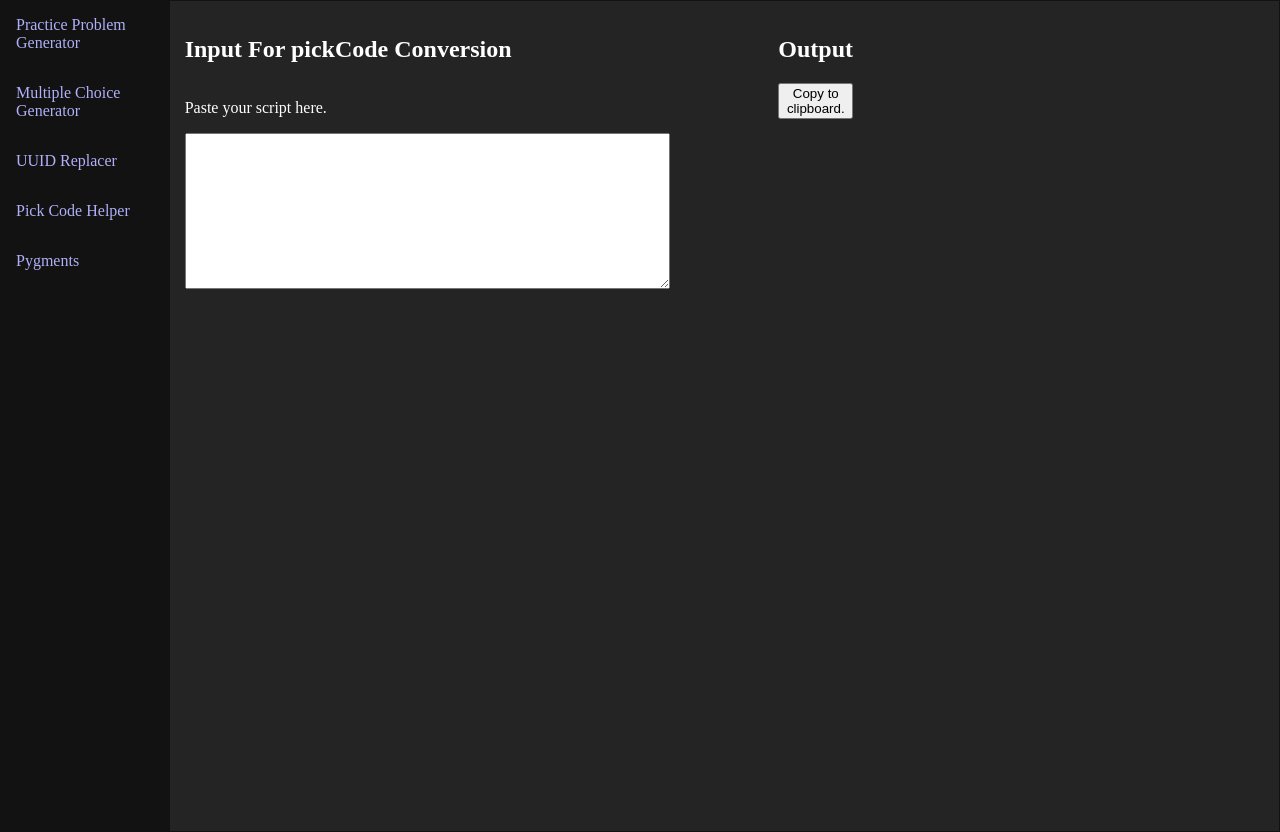
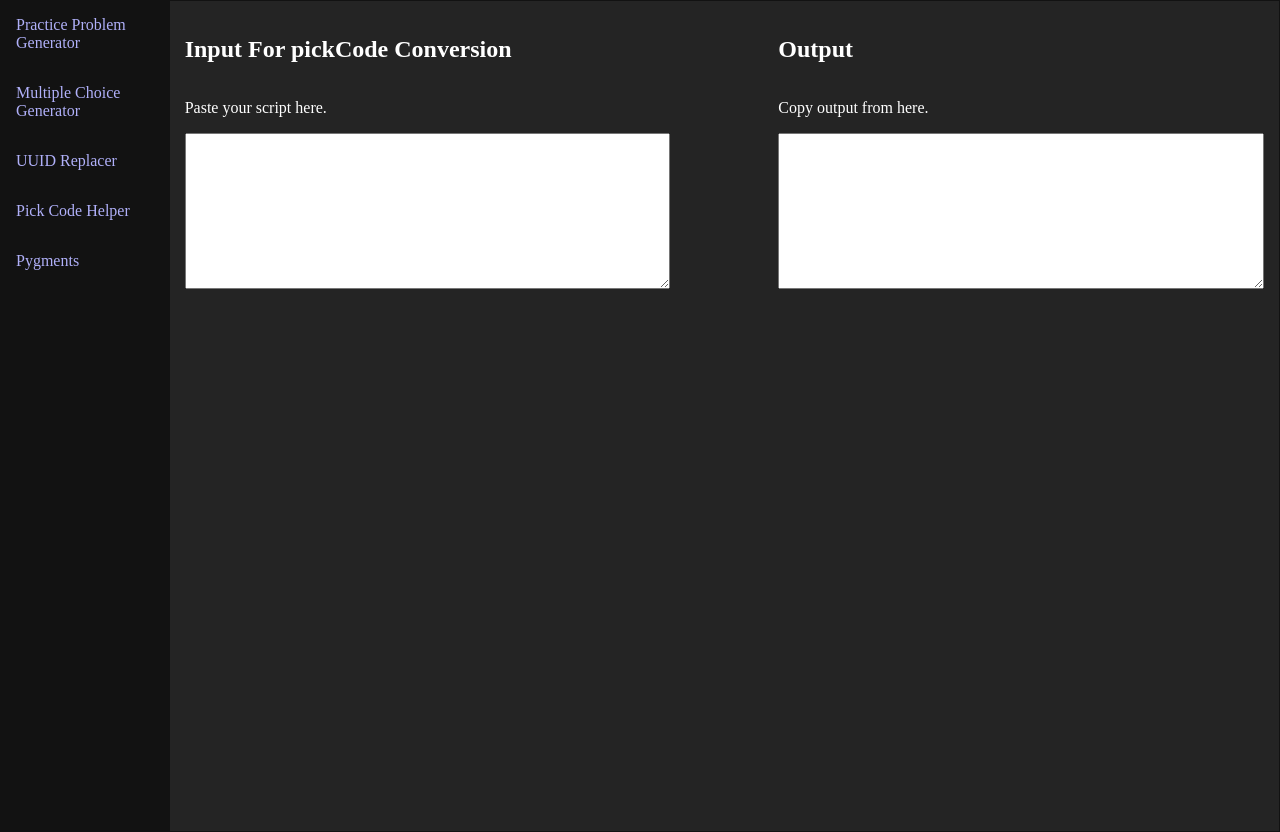
Before and after one commit to gavinraym/HWeditor, a Flask app: page /pick-code in a window 1280 px wide. Shown: the part 67-899 px from the top of the page. Run offline with Flask 3, Linux system fonts and the light colour scheme.

Commit message:
Use `textarea` for copy/paste, maintaining indentation

```diff
--- a/templates/pick-code.html
+++ b/templates/pick-code.html
@@ -21,8 +21,8 @@
         <!-- Right side of the output (for displaying unformatted text) -->
         <div class="pick-output">
             <h2>Output</h2>
-            <button class="clicky" onclick="copyPickCodeOutputToClipboard()">Copy to clipboard.</button>
-            <div id="display-area-pickcode"></div>
+            <p>Copy output from here.</p>
+            <textarea id="display-area-pickcode" rows="10", cols="50"></textarea>
         </div>
     </div>
 
```
